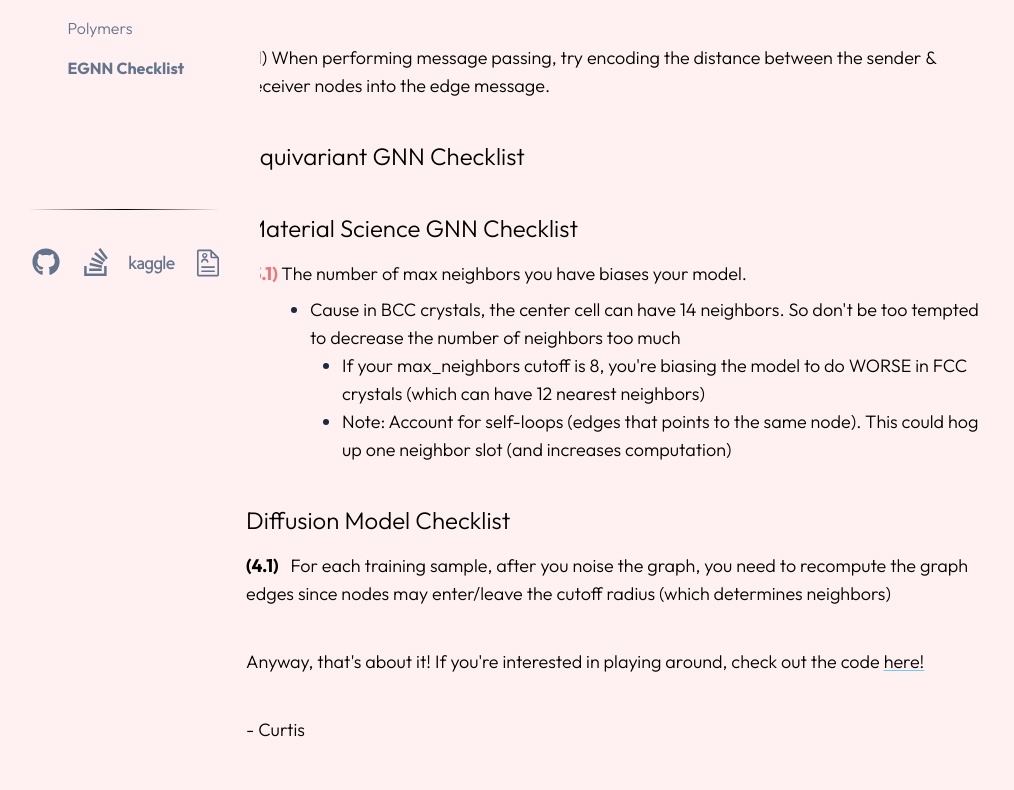
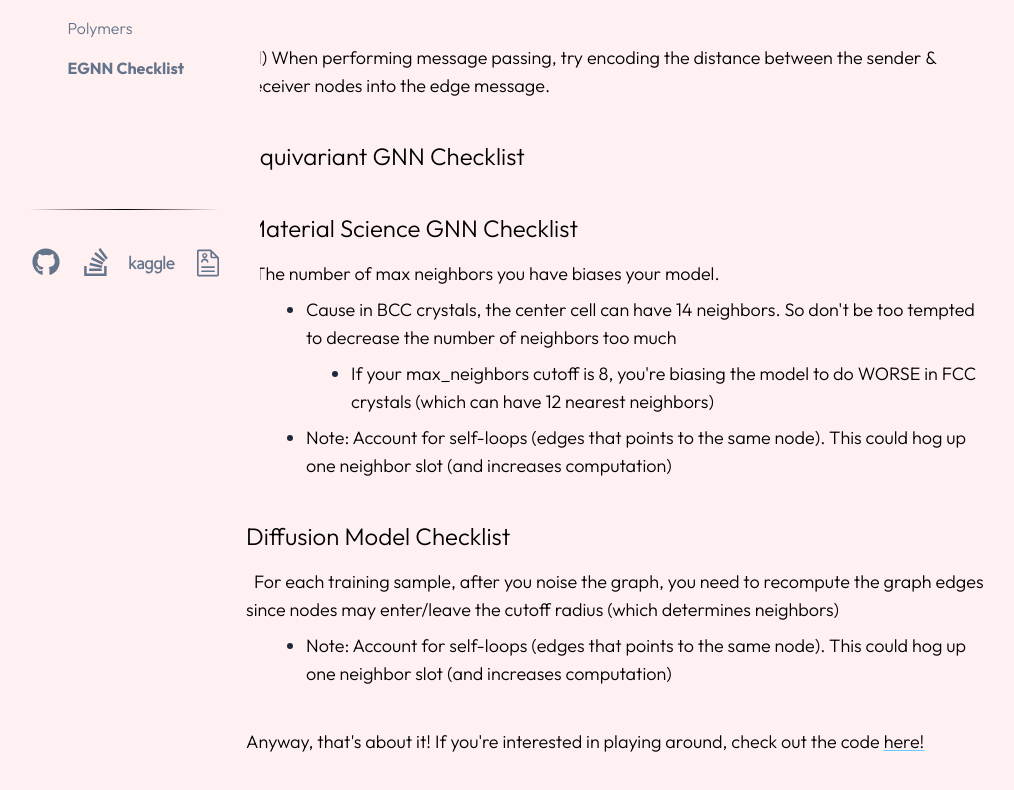
Before and after one commit to chongcurtis/chongcurtis.github.io, a Next.js app: page /materials/egnn_checklist in a window 1280 px wide. Shown: the part 468-1258 px from the top of the page, without its empty margins (22-1036 px from the left). Built offline with nearby package versions, Linux system fonts and the light colour scheme.

Commit message:
almost got easy list to work

```diff
--- /dev/null
+++ b/src/pages/materials/EasyList.tsx
@@ -0,0 +1,56 @@
+import React from "react";
+
+interface ListItem {
+    content: string;
+    beforeContent?: string;
+    children?: ListItem[];
+}
+
+interface ListProps {
+    items: ListItem[];
+    level?: number;
+}
+
+export const EasyList: React.FC<ListProps> = ({ items, level = 1 }) => {
+    // Apply class names to the top-level <ul>
+    const ulClassName = level === 1 ? "mt-2 list-none" : "";
+    // ulClassName += " leading-loose";
+
+    return (
+        <ul className={ulClassName}>
+            {items.map((item, index) => {
+                const { content, beforeContent, children } = item;
+
+                // Base class for all <li> elements
+                let liClassName = "fade-in-on-scroll";
+                let style = {};
+
+                if (level === 1) {
+                    // Top-level <li> styling
+                    liClassName += " mt-4";
+                    if (beforeContent) {
+                        const escapedContent = beforeContent.replace(/'/g, "\\'");
+                        console.log(escapedContent);
+                        liClassName += ` before:mr-2 before:font-bold before:text-red-400 [before:content-['${escapedContent}']]`;
+                    }
+                } else {
+                    let marginLeft = level * 15;
+                    if (level === 2) {
+                        marginLeft += 30; //add padding since the li at level1 is pushed to the right a bit (cuase of hte marker) so adding more padding looks better
+                    }
+                    style = { marginLeft };
+                    liClassName += ` mt-2 list-disc marker:text-center marker:font-extrabold marker:text-slate-800`;
+                }
+
+                return (
+                    <li key={index} className={liClassName} style={style}>
+                        {content}
+                        {children && children.length > 0 && (
+                            <EasyList items={children} level={level + 1} />
+                        )}
+                    </li>
+                );
+            })}
+        </ul>
+    );
+};
--- a/src/pages/materials/egnn_checklist.tsx
+++ b/src/pages/materials/egnn_checklist.tsx
@@ -1,4 +1,5 @@
 import { initAnimations, NORMAL_ANIMATION_TRIGGER_DECIMAL } from "@/common/animations";
+import { EasyList } from "@/pages/materials/EasyList";
 import React from "react";
 
 export default function Polymers() {
@@ -64,32 +65,48 @@ export default function Polymers() {
             <h3 id="material-science-gnn-checklist" className="fade-in-on-scroll mt-10 text-2xl">
                 Material Science GNN Checklist
             </h3>
-            <p className="fade-in-on-scroll mt-4">
-                <span className="font-bold text-red-400">(3.1)</span> The number of max neighbors
-                you have biases your model.
-            </p>
-            <ul className="ml-8 mt-2 list-disc marker:text-center marker:font-extrabold marker:text-slate-800">
-                <li className="fade-in-on-scroll ml-8">
-                    Cause in BCC crystals, the center cell can have 14 neighbors. So don't be too
-                    tempted to decrease the number of neighbors too much
-                </li>
-                <li className="fade-in-on-scroll ml-16">
-                    If your max_neighbors cutoff is 8, you're biasing the model to do WORSE in FCC
-                    crystals (which can have 12 nearest neighbors)
-                </li>
-                <li className="fade-in-on-scroll ml-16">
-                    Note: Account for self-loops (edges that points to the same node). This could
-                    hog up one neighbor slot (and increases computation)
-                </li>
-            </ul>
+            <EasyList
+                items={[
+                    {
+                        content: "The number of max neighbors you have biases your model.",
+                        beforeContent: "3.1",
+                        children: [
+                            {
+                                content:
+                                    "Cause in BCC crystals, the center cell can have 14 neighbors. So don't be too tempted to decrease the number of neighbors too much",
+                                children: [
+                                    {
+                                        content:
+                                            "If your max_neighbors cutoff is 8, you're biasing the model to do WORSE in FCC crystals (which can have 12 nearest neighbors)",
+                                    },
+                                ],
+                            },
+                            {
+                                content:
+                                    "Note: Account for self-loops (edges that points to the same node). This could hog up one neighbor slot (and increases computation)",
+                            },
+                        ],
+                    },
+                ]}
+            />
             <h3 id="diffusion-model-checklist" className="fade-in-on-scroll mt-10 text-2xl">
                 Diffusion Model Checklist
             </h3>
-            <p className="fade-in-on-scroll mt-4">
-                <span className="mr-2 font-bold">(4.1)</span> For each training sample, after you
-                noise the graph, you need to recompute the graph edges since nodes may enter/leave
-                the cutoff radius (which determines neighbors)
-            </p>
+            <EasyList
+                items={[
+                    {
+                        content:
+                            "For each training sample, after you noise the graph, you need to recompute the graph edges since nodes may enter/leave the cutoff radius (which determines neighbors)",
+                        beforeContent: "4.1",
+                        children: [
+                            {
+                                content:
+                                    "Note: Account for self-loops (edges that points to the same node). This could hog up one neighbor slot (and increases computation)",
+                            },
+                        ],
+                    },
+                ]}
+            />
             <p className="fade-in-on-scroll mt-10">
                 Anyway, that's about it! If you're interested in playing around, check out the code{" "}
                 <a
```
